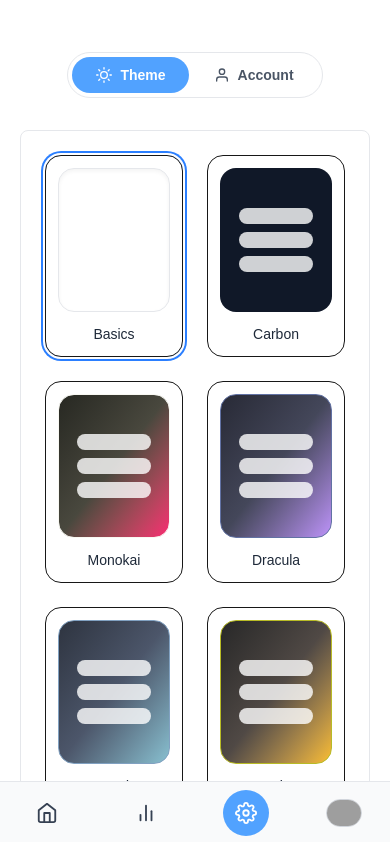
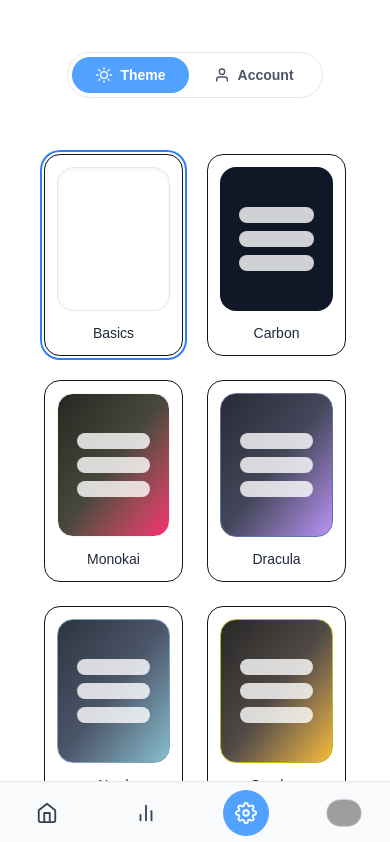
Before and after one commit to devtofunmi/devbio, a Next.js app: page /dashboard/settings in a window 390 px wide. Shown: the top 842 px of the page. Built offline with nearby package versions, Linux system fonts and the light colour scheme; grey boxes are pictures that could not be loaded.

Commit message:
hide border in mobile sc

```diff
--- a/components/dashboard/AccountSettings.tsx
+++ b/components/dashboard/AccountSettings.tsx
@@ -12,7 +12,7 @@ const AccountSettings = () => {
     };
 
     return (
-        <section className="bg-white rounded-lg border border-gray-200 p-6">
+        <section className="bg-white rounded-lg md:border border-gray-200 p-6">
             <div className="space-y-6">
                 {/* Change Password */}
                 <div className="pb-6 border p-5 rounded-2xl border-gray-200">
--- a/components/dashboard/ThemeSettings.tsx
+++ b/components/dashboard/ThemeSettings.tsx
@@ -21,7 +21,7 @@ const ThemeSettings = () => {
     const [selectedTheme, setSelectedTheme] = useState('basics');
 
     return (
-        <section className="bg-white rounded-lg border border-gray-200 p-6 mb-8">
+        <section className="bg-white rounded-lg md:border border-gray-200 p-6 mb-8">
             <div className="grid grid-cols-2 md:grid-cols-3 lg:grid-cols-4 gap-6">
                 {themes.map((theme) => (
                     <button
```
